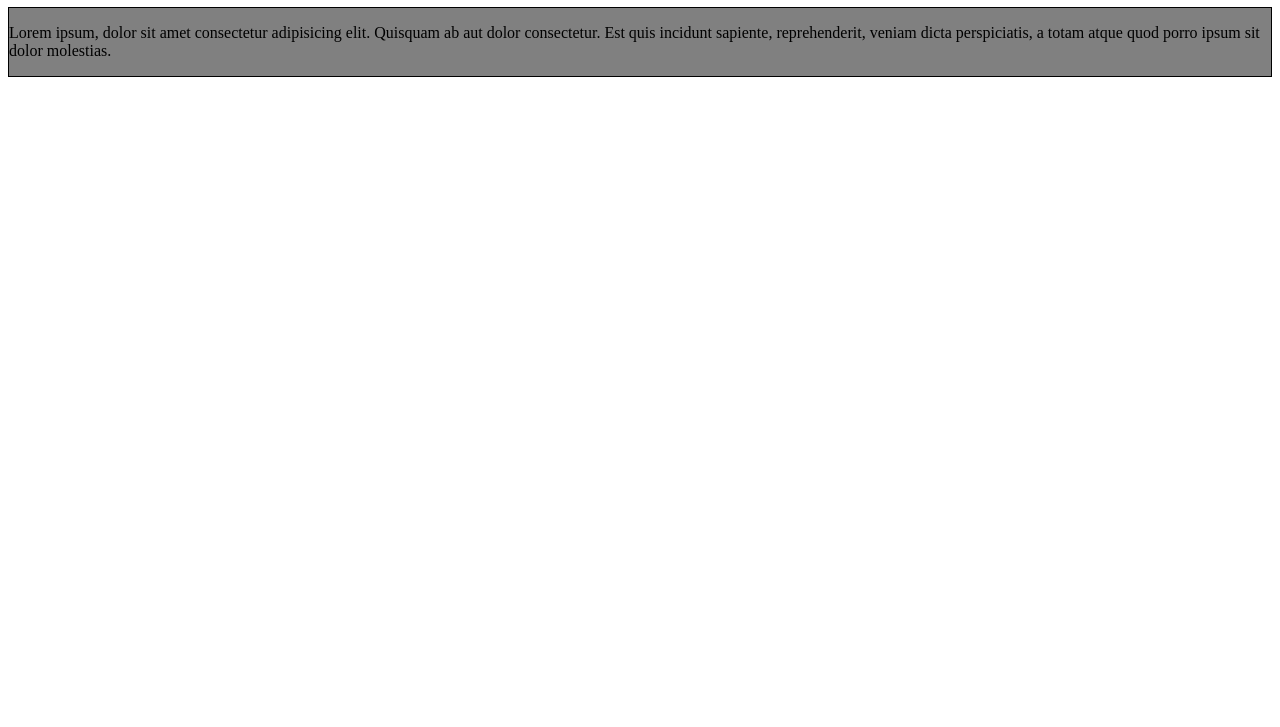
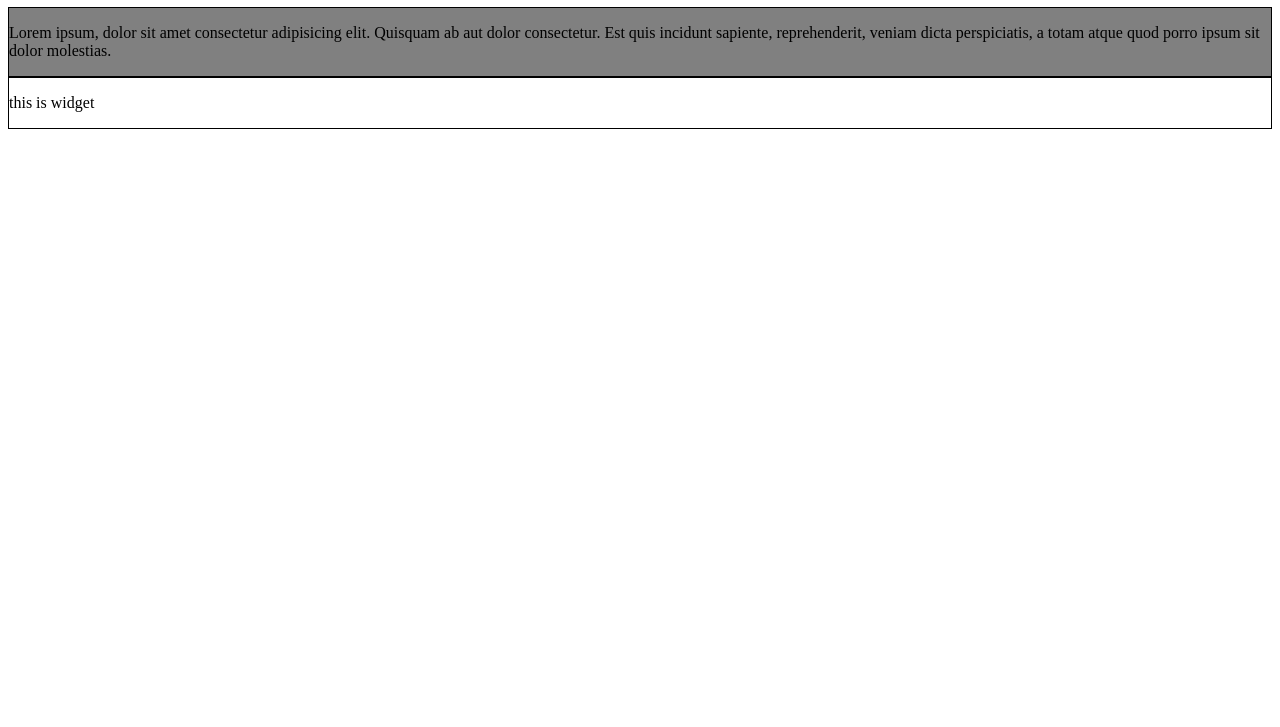
Before and after one commit to Irina40ina/Test-project, a plain HTML site: page index.html in a window 1280 px wide. Shown: the part 73-800 px from the top of the page. Drawn offline with Linux system fonts and the light colour scheme.

Commit message:
added-widget-chat

```diff
--- a/index.css
+++ b/index.css
@@ -2,3 +2,8 @@
     background-color: gray;
     border: 1px solid black;
 }
+
+.widget{
+    border: 1px solid black;
+    background-color: white;
+}
--- a/index.html
+++ b/index.html
@@ -8,9 +8,13 @@
 </head>
 <body>
     <h1>Hello from Test Project</h1>
-    <p></p>
     <div class="container">
         <p>Lorem ipsum, dolor sit amet consectetur adipisicing elit. Quisquam ab aut dolor consectetur. Est quis incidunt sapiente, reprehenderit, veniam dicta perspiciatis, a totam atque quod porro ipsum sit dolor molestias.</p>
     </div>
+
+    <!-- Тут будет распологатся виджет-чат -->
+    <div class="widget">
+        <p>this is widget</p>
+    </div>
 </body>
 </html>
```
